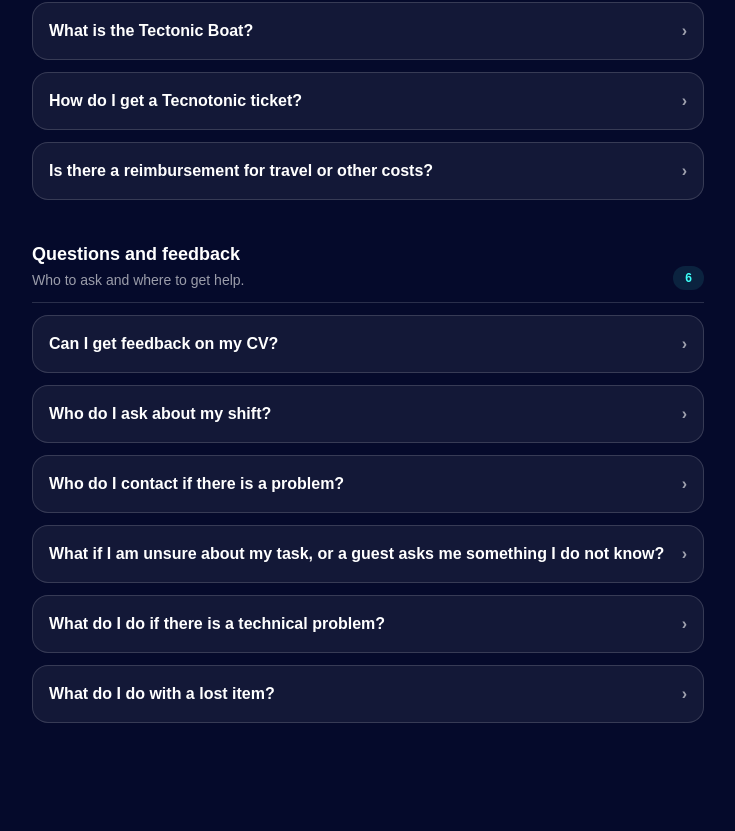
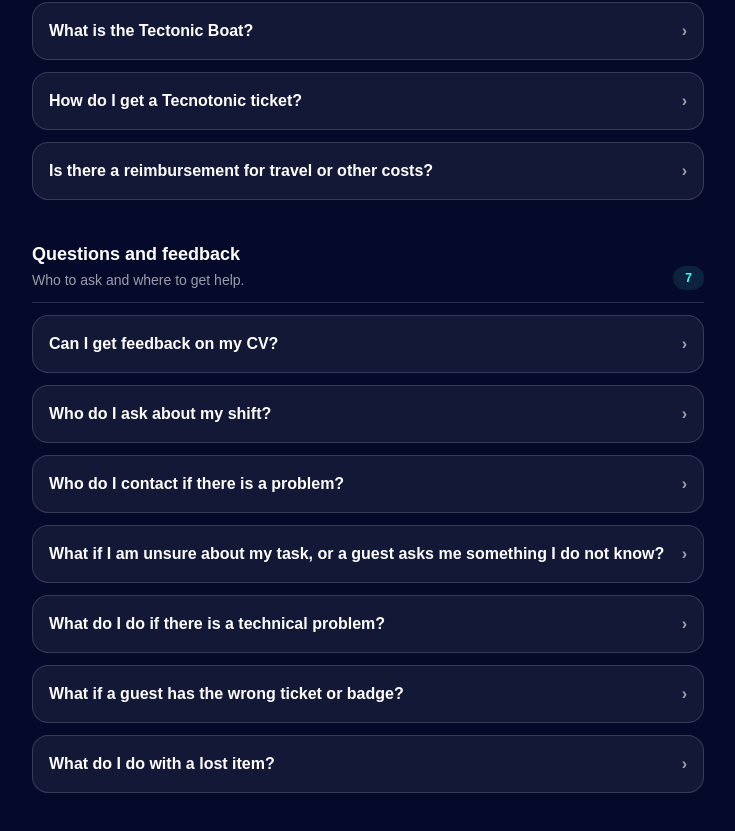
Before and after one commit to tectonicconf/planningstool, a Next.js app: page /faq in a window 1280 px wide. Shown: the part 1966-2797 px from the top of the page, without its empty margins (272-1007 px from the left). Before the commit the page ends 2729 px from the top, so only its background shows below. Built offline with nearby package versions, Linux system fonts and the light colour scheme; a web font is replaced by a local one.

Commit message:
FAQ: guest with the wrong ticket or badge, details come with the shift info
Co-Authored-By: Claude Sonnet 5.5 <noreply@anthropic.com>
Claude-Session: https://claude.ai/code/session_016nJpnPrr8wGxms8zfNTY8E

```diff
--- a/src/data/faq.ts
+++ b/src/data/faq.ts
@@ -191,6 +191,12 @@ export const FAQ_ITEMS: FaqItem[] = [
     answer: "Contact your team lead and stay discreet.",
   },
   {
+    id: "guest-ticket",
+    category: "contact",
+    question: "What if a guest has the wrong ticket or badge?",
+    answer: "The details are shared with the volunteers who work that shift, in their shift info. If this is not your shift, ask your team lead.",
+  },
+  {
     id: "lost-item",
     category: "contact",
     question: "What do I do with a lost item?",
```
